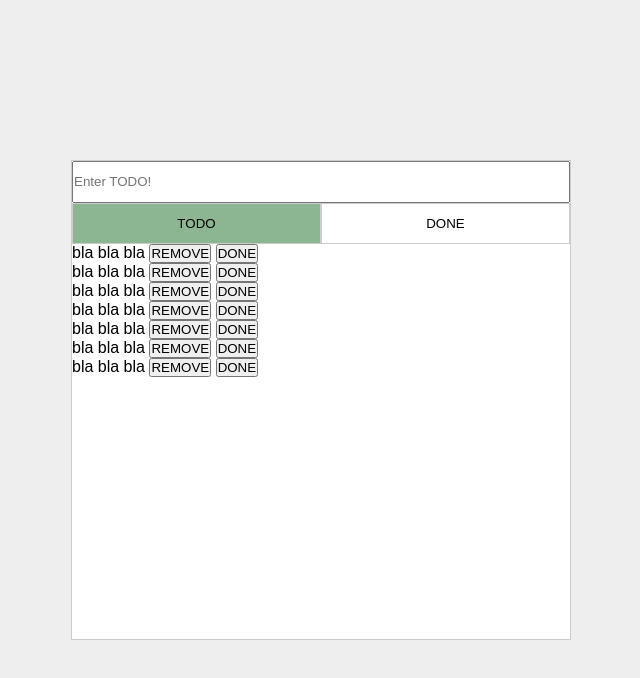
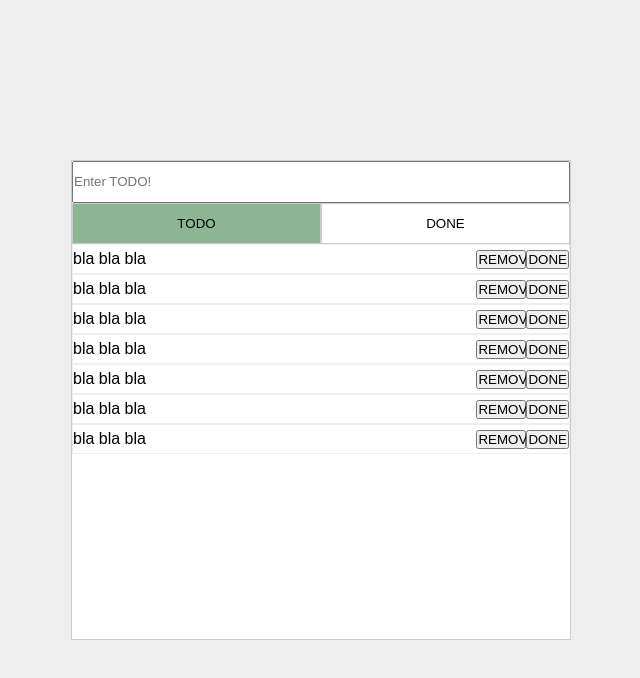
Before and after one commit to eladcandroid/todo-app, a website: page index.html in a window 1280 px wide. Shown: the whole page, without its empty margins (319-959 px from the left). Drawn offline with nearby package versions, Linux system fonts and the light colour scheme; files that its build step writes are made by us from their sources.

Commit message:
added list and items styles

```diff
--- a/src/css/main.scss
+++ b/src/css/main.scss
@@ -19,3 +19,4 @@ body {
 
 @import "todo-app.scss";
 @import "todo-sections.scss";
+@import "todo-list.scss";
--- /dev/null
+++ b/src/css/todo-list.scss
@@ -0,0 +1,18 @@
+.todo-list {
+    display: flex;
+    flex-direction: column;
+
+    .todo-item {
+        height: 30px;
+        display: flex;
+        border: 1px solid #eee;
+        align-items: center;
+
+        span {
+            width: 100%;
+        }
+        button {
+            width: 50px;
+        }
+    }
+}
```
